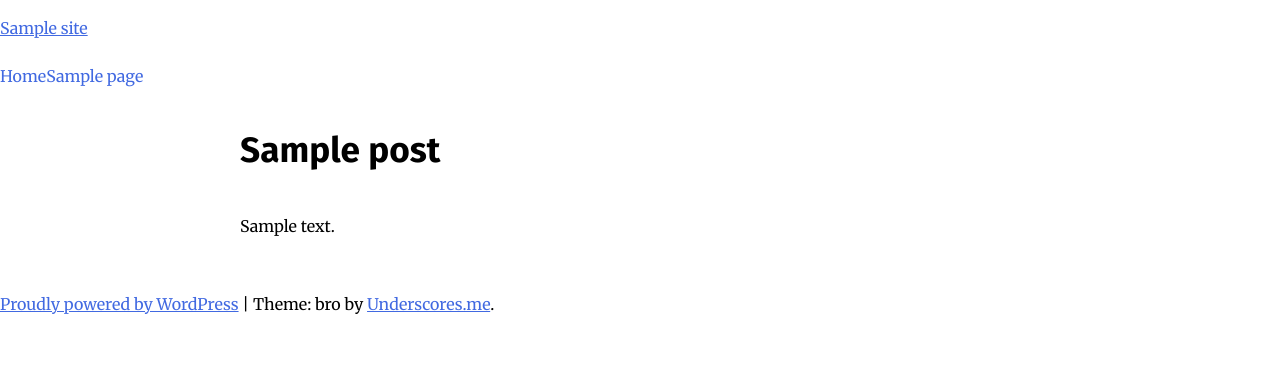
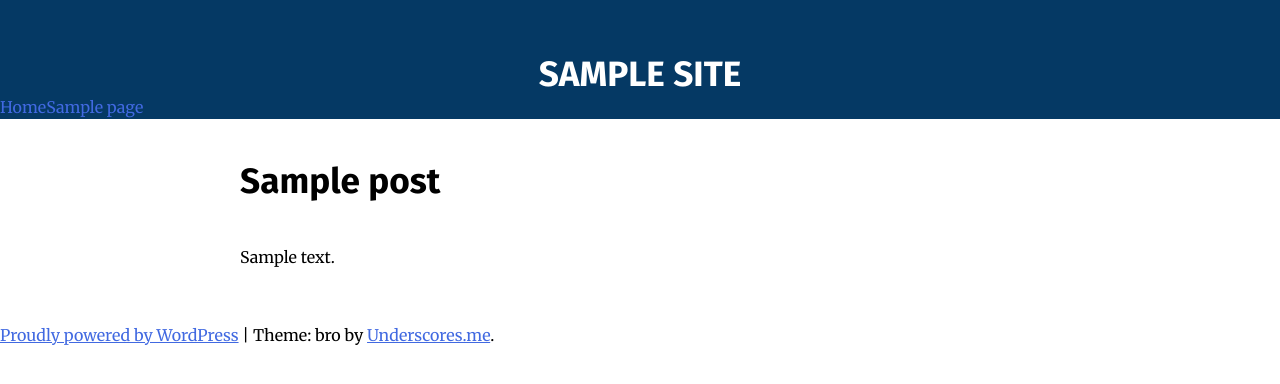
Before and after one commit to ryant/TeamExtreme-wp-content, a WordPress theme: template themes/bro/page.php in a window 1280 px wide. Shown: the top 384 px of the page. Run offline with PHP 8.4 and a stand-in for WordPress, Linux system fonts and the light colour scheme; the site name, menu and one post (Sample post) are stand-ins, and other content is empty; some libraries are stand-ins or nearby versions.

Commit message:
header , no title page
default header created along with separate home page template without
title being dispalyed

```diff
--- a/themes/bro/header.php
+++ b/themes/bro/header.php
@@ -25,6 +25,13 @@
 	<a class="skip-link screen-reader-text" href="#main"><?php esc_html_e( 'Skip to content', 'bro' ); ?></a>
 
 	<header id="masthead" class="site-header" role="banner">
+
+		<?php if ( get_header_image() ) : ?>
+			<a href="<?php echo esc_url( home_url( '/' ) ); ?>" rel="home">
+				<img src="<?php header_image(); ?>" width="<?php echo esc_attr( get_custom_header()->width ); ?>" height="<?php echo esc_attr( get_custom_header()->height ); ?>" alt="">
+			</a>
+		<?php endif; // End header image check. ?>
+
 		<div class="site-branding">
 			<?php
 			if ( is_front_page() && is_home() ) : ?>
--- a/themes/bro/style.css
+++ b/themes/bro/style.css
@@ -33,6 +33,7 @@ Nicolas Gallagher and Jonathan Neal http://necolas.github.com/normalize.css/
 # Accessibility
 # Alignments
 # Clearings
+# Header
 # Widgets
 # Content
 	## Posts and pages
@@ -768,6 +769,50 @@ a:active {
 }
 
 /*--------------------------------------------------------------
+# Header
+--------------------------------------------------------------*/
+.site-header {
+	background-color: #053964;
+}
+
+.site-branding{
+	text-align: center;
+}
+
+.site-title{
+	margin: 1.5em 1em 0;
+	font-family: 'Fira Sans', sans-serif;
+	font-size: 2.2em;
+	font-weight: bold;
+	line-height: 1.2em;
+	color: #fff;
+	text-transform: uppercase;
+}
+
+@media screen and (max-width: 30em) {
+	.site-title {
+		font-size: 2em;
+	}
+
+}
+
+.site-title a {
+	text-decoration: none;
+	color: inherit;
+}
+
+.site-title a:hover,
+.site-title a:focus {
+	color: #000000;
+}
+
+.site-description {
+	margin: 1em 1em 2em;
+	font-size: 110%;
+	color: #fff;
+}
+
+/*--------------------------------------------------------------
 # Widgets
 --------------------------------------------------------------*/
 .widget {
```
Also changed, not shown: themes/bro/page-notitle.php (added, +38 -0 lines), themes/bro/template-parts/content-page-notitle.php (added, +37 -0 lines), uploads/2016/04/cropped-P1150774-150x150.jpg (added), uploads/2016/04/cropped-P1150774-300x75.jpg (added), uploads/2016/04/cropped-P1150774-768x192.jpg (added), uploads/2016/04/cropped-P1150774.jpg (added), 1 other file.
